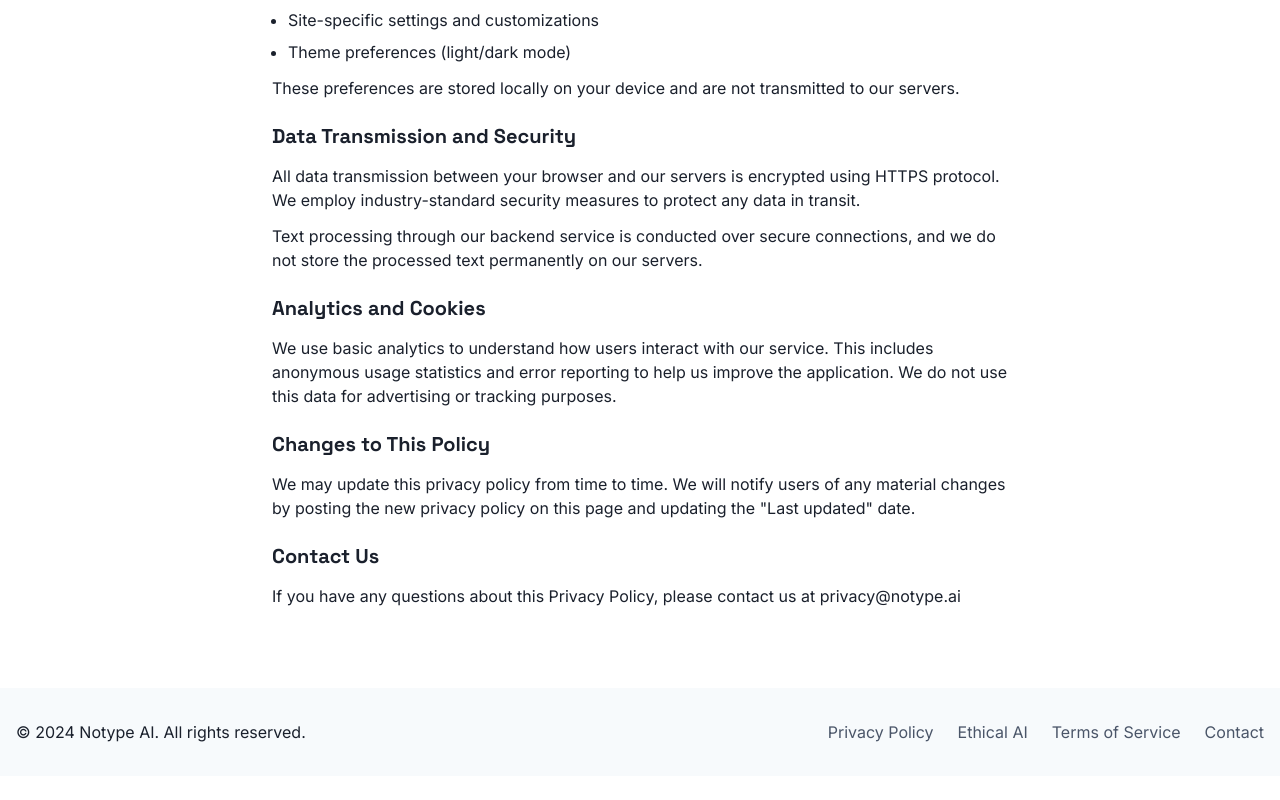
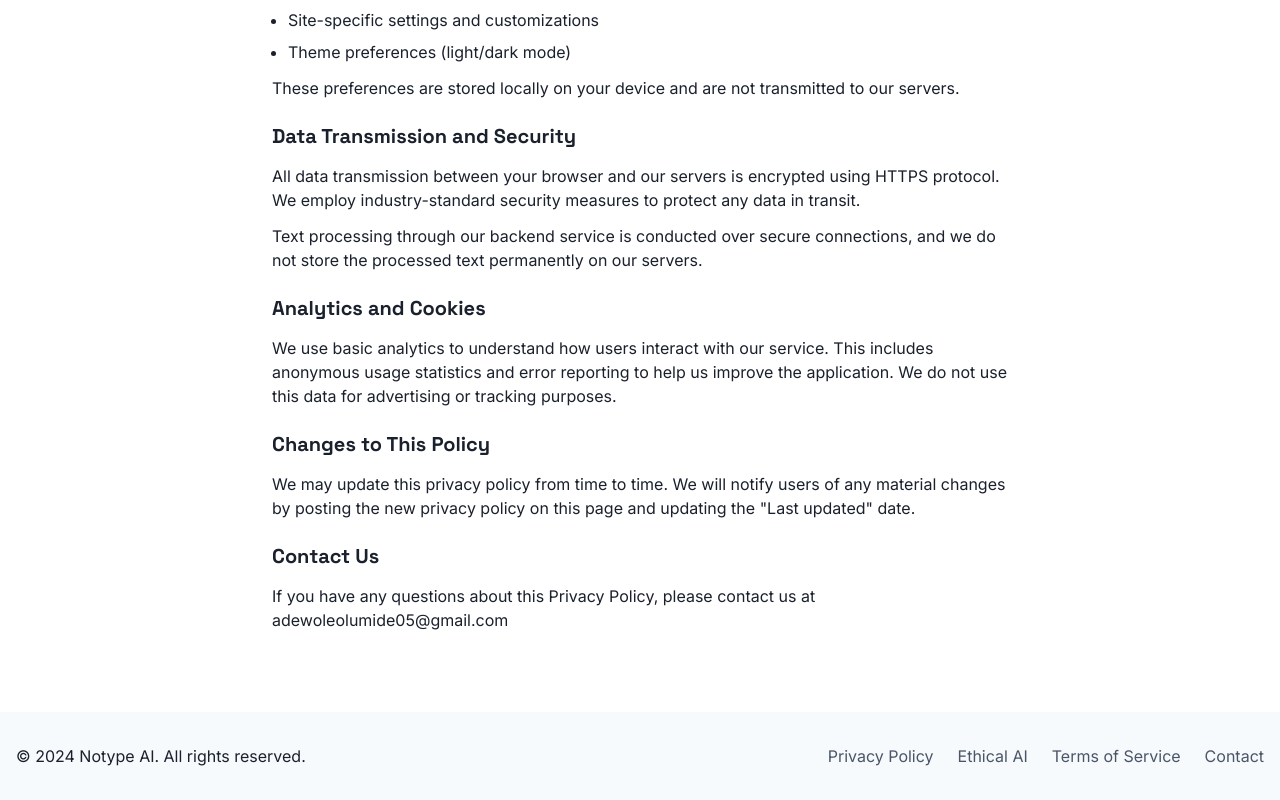
Before and after one commit to Mide6x/notypeaiweb, a React (Vite) app: page /privacy in a window 1280 px wide. Shown: the part 795-1595 px from the top of the page. Before the commit the page ends 1571 px from the top, so only its background shows below. Built offline with nearby package versions, Linux system fonts and the light colour scheme.

Commit message:
Edit email

```diff
--- a/src/components/pages/PrivacyPolicy.tsx
+++ b/src/components/pages/PrivacyPolicy.tsx
@@ -115,7 +115,7 @@ const PrivacyPolicy = () => {
               </Heading>
               <Text>
                 If you have any questions about this Privacy Policy, please
-                contact us at privacy@notype.ai
+                contact us at adewoleolumide05@gmail.com
               </Text>
             </Box>
           </VStack>
```
